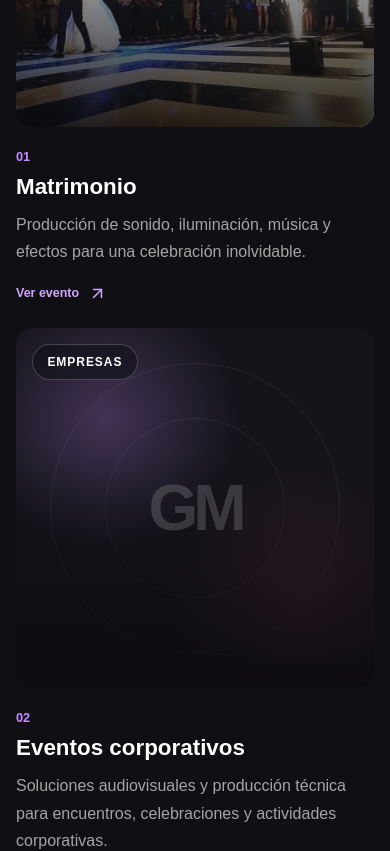
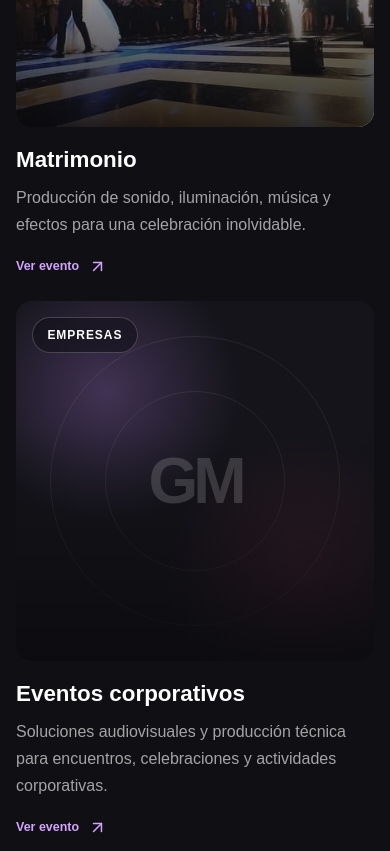
Before and after one commit to allanDev94/Gm-Eventos, a React (Vite) app: page / in a window 390 px wide. Shown: the part 4280-5131 px from the top of the page. Built offline with nearby package versions, Linux system fonts and the light colour scheme.

Commit message:
Remove portfolio card numbers

```diff
--- a/src/sections/Portfolio/components/PortfolioCard/PortfolioCard.css
+++ b/src/sections/Portfolio/components/PortfolioCard/PortfolioCard.css
@@ -194,19 +194,9 @@
 ======================================== */
 
 .portfolio-card__content {
-  display: grid;
-  grid-template-columns: auto minmax(0, 1fr);
-  gap: 1.5rem;
+  display: block;
 
   padding-top: 1.5rem;
-}
-
-.portfolio-card__number {
-  padding-top: 0.35rem;
-
-  color: #c58cff;
-  font-size: 0.8rem;
-  font-weight: 700;
 }
 
 .portfolio-card__information {
@@ -307,14 +297,7 @@
   }
 
   .portfolio-card__content {
-    grid-template-columns: 1fr;
-    gap: 0.5rem;
-
     padding-top: 1.25rem;
-  }
-
-  .portfolio-card__number {
-    padding-top: 0;
   }
 
   .portfolio-card__category {
--- a/src/sections/Portfolio/components/PortfolioCard/PortfolioCard.jsx
+++ b/src/sections/Portfolio/components/PortfolioCard/PortfolioCard.jsx
@@ -60,10 +60,6 @@ function PortfolioCard({ event, isFeatured = false, onOpen }) {
       </div>
 
       <div className="portfolio-card__content">
-        <span className="portfolio-card__number" aria-hidden="true">
-          {String(event.id).padStart(2, "0")}
-        </span>
-
         <div className="portfolio-card__information">
           <h3>{event.title}</h3>
 
```
